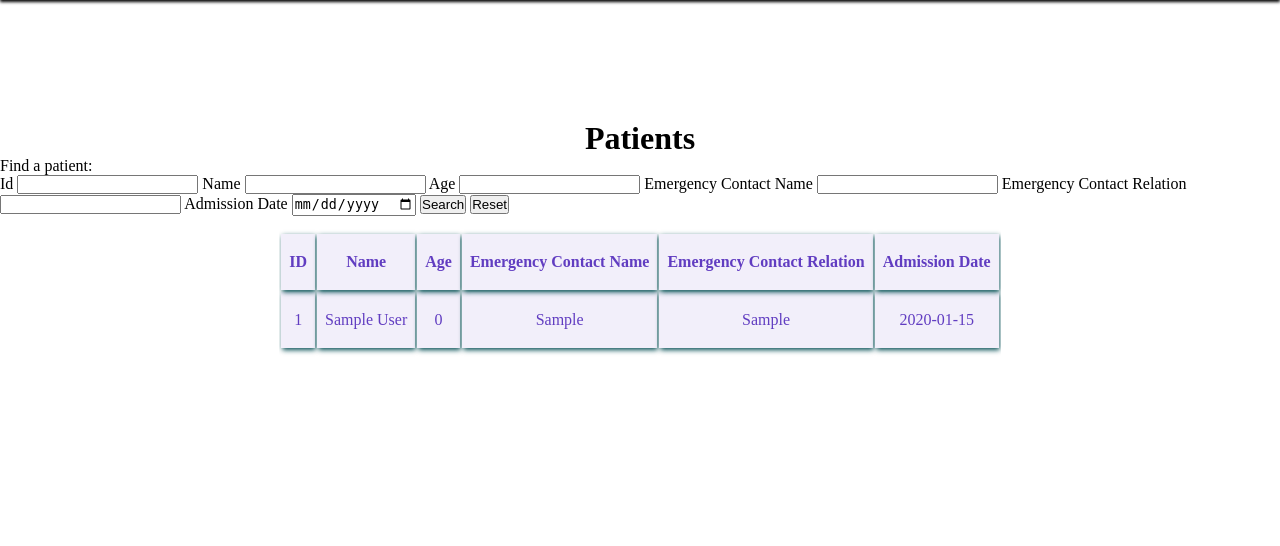
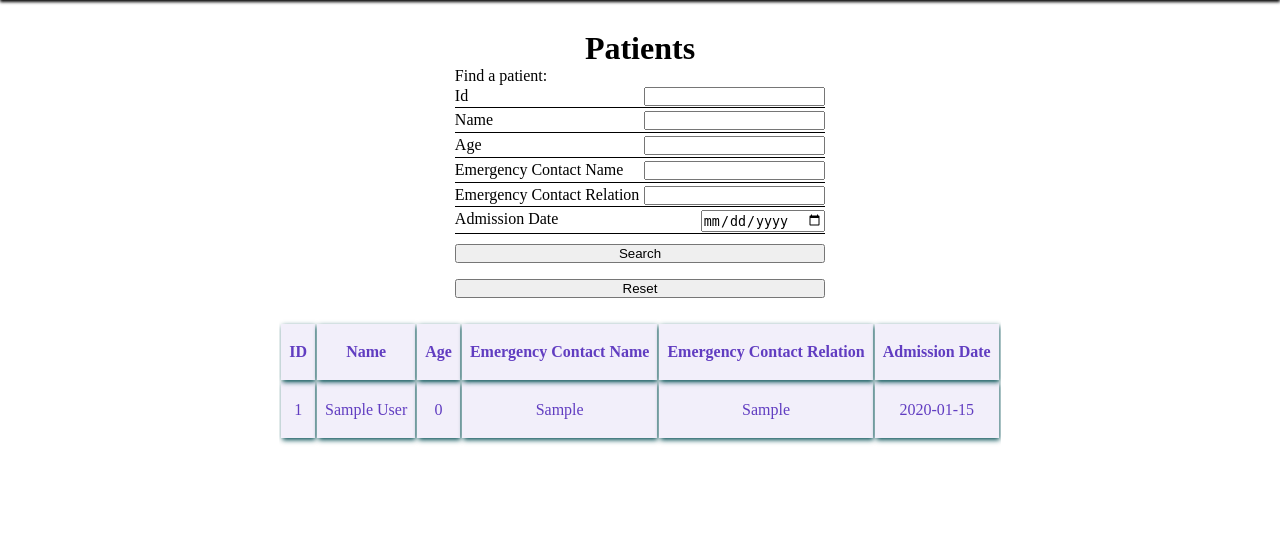
Before and after one commit to Steve-D-Eckles/retirement-home, a PHP site: page /employee/caregiver/patients.php in a window 1280 px wide. Shown: the part 112-658 px from the top of the page. Run offline with PHP 8.4, Linux system fonts and the light colour scheme; the visitor is signed in with stand-in values (Sample User, id 1); tables that the repository leaves empty hold one stand-in row (values such as "Sample post").

Commit message:
Update the styles for the search page

```diff
--- a/assets/styles.css
+++ b/assets/styles.css
@@ -337,6 +337,8 @@ text-align: center;
 
 }
 
+/** Scrolling Tables **/
+
 .scrollable {
   position: relative;
   overflow: auto;
@@ -351,6 +353,29 @@ text-align: center;
 
 .scrollable tbody td {
   height: 5vh;
+}
+
+/** Search Form **/
+.search-form {
+  display: flex;
+  flex-direction: column;
+  justify-content: center;
+}
+
+.search-form label {
+  border-bottom: 1px solid black;
+  display: flex;
+  justify-content: space-between;
+  margin: 0.1rem 0 0.1rem 0;
+  padding-bottom: 0.1rem;
+}
+
+.search-form label input {
+  margin-left: 0.3rem;
+}
+
+.search-form button {
+  margin: 0.5rem 0 0.5rem 0;
 }
 
 /** Patient **/
--- a/employee/caregiver/search-all.php
+++ b/employee/caregiver/search-all.php
@@ -9,7 +9,7 @@ if(session_id() == '' || !isset($_SESSION)) {
 
 if (auth([1, 2, 3, 4], $link)) {
   if ($stmt = $link->prepare("SELECT user_id, first_name, last_name,
-                                     CONCAT(first_name, ' ', last_name) AS name,
+                                     CONCAT(CONCAT(UCASE(LEFT(first_name, 1)), SUBSTRING(first_name, 2)), ' ', CONCAT(UCASE(LEFT(last_name, 1)), SUBSTRING(last_name, 2))) AS name,
                                      TIMESTAMPDIFF(YEAR, dob, CURDATE()) AS age,
                                      emergency_contact, ec_relation, admit_date
                               FROM users u JOIN patients p ON u.user_id = p.patient_id
--- a/employee/caregiver/search.php
+++ b/employee/caregiver/search.php
@@ -14,7 +14,9 @@ if (auth([1, 2, 3, 4], $link)) {
 
   if ($criteria) {
     $query = "SELECT user_id, first_name, last_name, emergency_contact, ec_relation,
-                     admit_date, CONCAT(first_name, ' ', last_name) AS name,
+                     admit_date, CONCAT(CONCAT(UCASE(LEFT(first_name, 1)),
+                     SUBSTRING(first_name, 2)), ' ', CONCAT(UCASE(LEFT(last_name, 1)),
+                     SUBSTRING(last_name, 2))) AS name,
                      TIMESTAMPDIFF(YEAR, dob, CURDATE()) AS age
                      FROM users u JOIN patients p ON u.user_id = p.patient_id
                      WHERE confirmed = 1 AND admit_date IS NOT NULL ";
```
